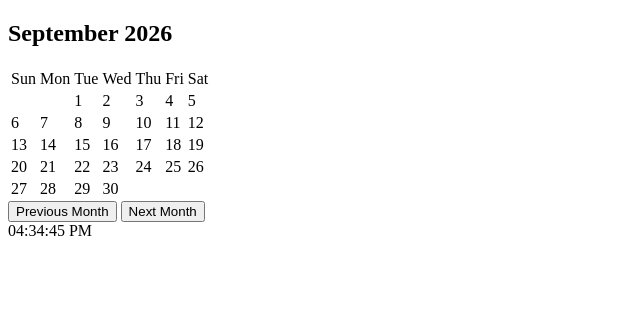
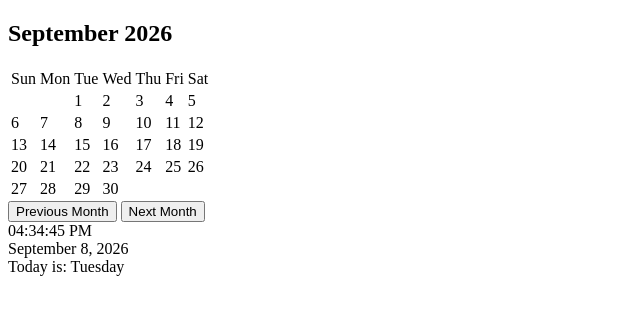
Before and after one commit to Ahmedin-ibrahim/Calendar, a plain HTML site: page index.html in a window 1280 px wide. Shown: the whole page, without its empty margins (0-640 px from the left). Drawn offline with Linux system fonts and the light colour scheme.

Commit message:
Add files via upload

```diff
--- a/index.html
+++ b/index.html
@@ -9,8 +9,9 @@
     <div id="MyCalendarDisplay"></div>
     <button onclick="previousMonth()">Previous Month</button>
     <button onclick="nextMonth()">Next Month</button>
+    <div id="MyClockDisplay"></div>
     <div id="MyCurrentDateDisplay"></div>
-    <div id="MyClockDisplay"></div>
+    <div id="MyCurrentWeekdayDisplay"></div>
     <script src="script.js"></script>
 </body>
 </html>
--- a/script.js
+++ b/script.js
@@ -2,16 +2,18 @@ var currentdate = new Date();
 var month = currentdate.getMonth();
 var year = currentdate.getFullYear();
 var date = currentdate.getDate();
-var currentDay = currentdate.getDay();
+
+showCurrentDate();
 
 function showCurrentDate() {
     var monthNames = ["January", "February", "March", "April", "May", "June",
          "July", "August", "September", "October", "November", "December"];
     var currentDate = monthNames[month] + " " + date + ", " + year;
     document.getElementById("MyCurrentDateDisplay").innerHTML = currentDate;
+    document.getElementById("MyCurrentWeekdayDisplay").innerHTML = "Today is: " + currentdate.toLocaleString('en-US', { weekday: 'long' });
 }
 
-function showCalendar() {
+    function showCalendar() {
     var firstDay = new Date(year, month, 1).getDay();
     var daysInMonth = new Date(year, month + 1, 0).getDate();
     var monthNames = ["January", "February", "March", "April", "May", "June",
```
